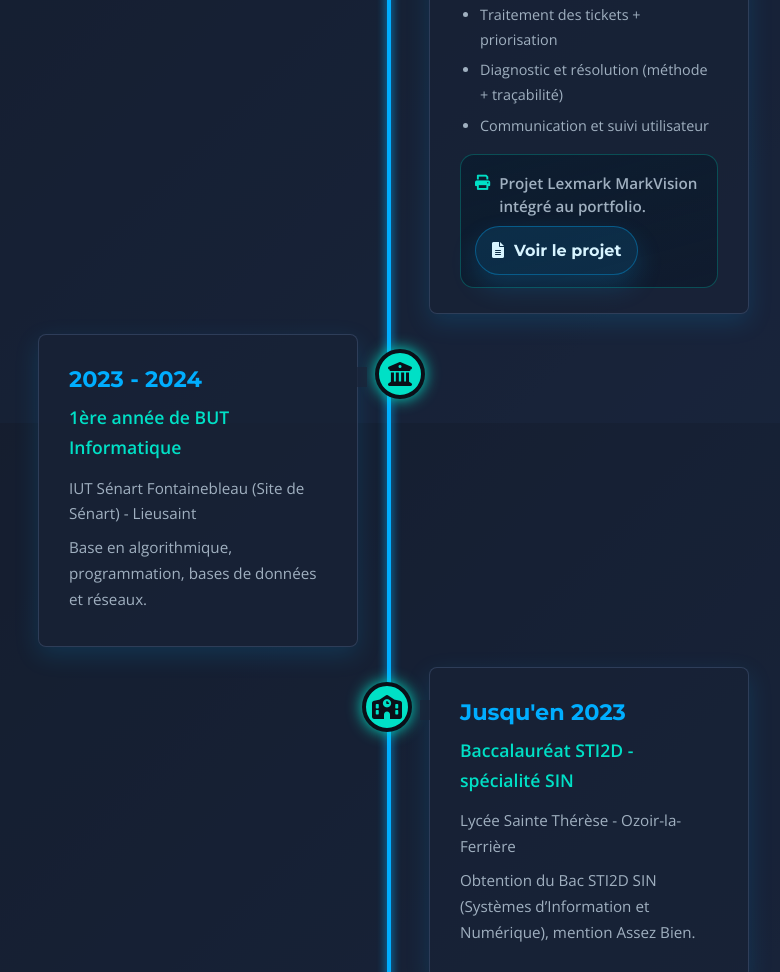
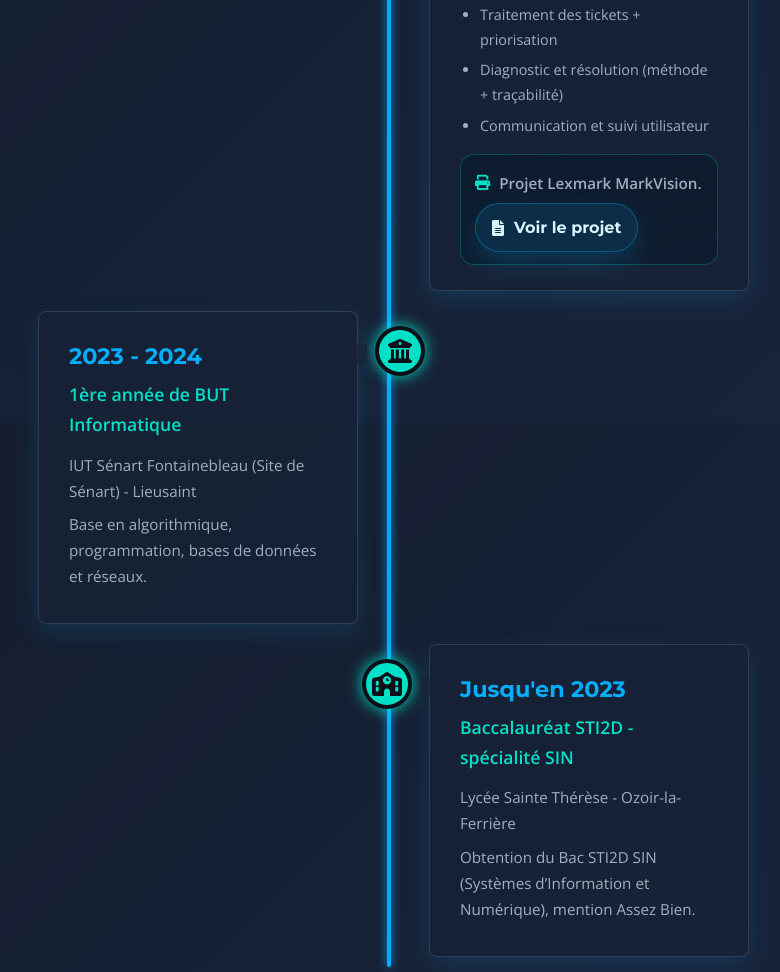
Before and after one commit to Archanight/archanight.github.io, a website: page parcours.html in a window 1280 px wide. Shown: the part 2777-3749 px from the top of the page, without its empty margins (251-1031 px from the left). Drawn offline with nearby package versions, Linux system fonts and the light colour scheme.

Commit message:
parcours maj

```diff
--- a/parcours.html
+++ b/parcours.html
@@ -118,7 +118,7 @@
                             </ul>
 
                             <div class="timeline-project-inline timeline-project-inline--support">
-                                <p class="timeline-project-line"><i class="fas fa-print" aria-hidden="true"></i> Projet Lexmark MarkVision int&eacute;gr&eacute; au portfolio.</p>
+                                <p class="timeline-project-line"><i class="fas fa-print" aria-hidden="true"></i> Projet Lexmark MarkVision.</p>
                                 <a class="timeline-project-btn" href="pdfs/documentation-lexmark-markvision.pdf" target="_blank" rel="noopener noreferrer">
                                     <i class="fas fa-file-lines" aria-hidden="true"></i> Voir le projet
                                 </a>
```
